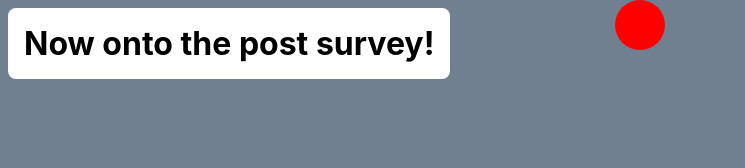
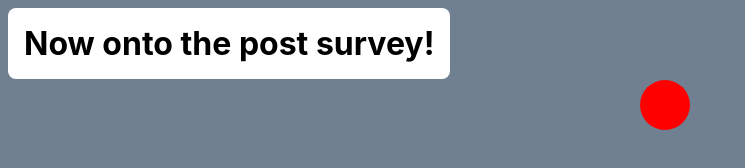
Before and after one commit to kf4538/YangsProject, a React app: page /game in a window 1280 px wide. Shown: the whole page, without its empty margins (0-745 px from the left). Built offline with nearby package versions, Linux system fonts and the light colour scheme.

Commit message:
made positions for circles

```diff
--- a/src/components/Circle.js
+++ b/src/components/Circle.js
@@ -1,9 +1,12 @@
-const Circle = ({backgroundColor}) => {
+const Circle = ({x, y, backgroundColor}) => {
     return(
         <div
             className="circle"
             style={{
-                backgroundColor: backgroundColor
+                backgroundColor: backgroundColor,
+                top: `${y}%`,
+                left: `${x}%`
+
             }}
 
         />
--- a/src/index.css
+++ b/src/index.css
@@ -21,4 +21,5 @@ body {
   width: 50px;
   height: 50px;
   border-radius: 50%;
+  position: absolute;
 }
--- a/src/pages/Game.js
+++ b/src/pages/Game.js
@@ -6,7 +6,8 @@ function Game() {
         <div
             className={'flex flex-col items-center'}
         >
-            <Circle backgroundColor={'red'}/>
+            <Circle x={50} y={10} backgroundColor={'red'}/>
+
             <LinkButton
                 to={'post-survey'}
                 text={'Now onto the post survey!'}
```
